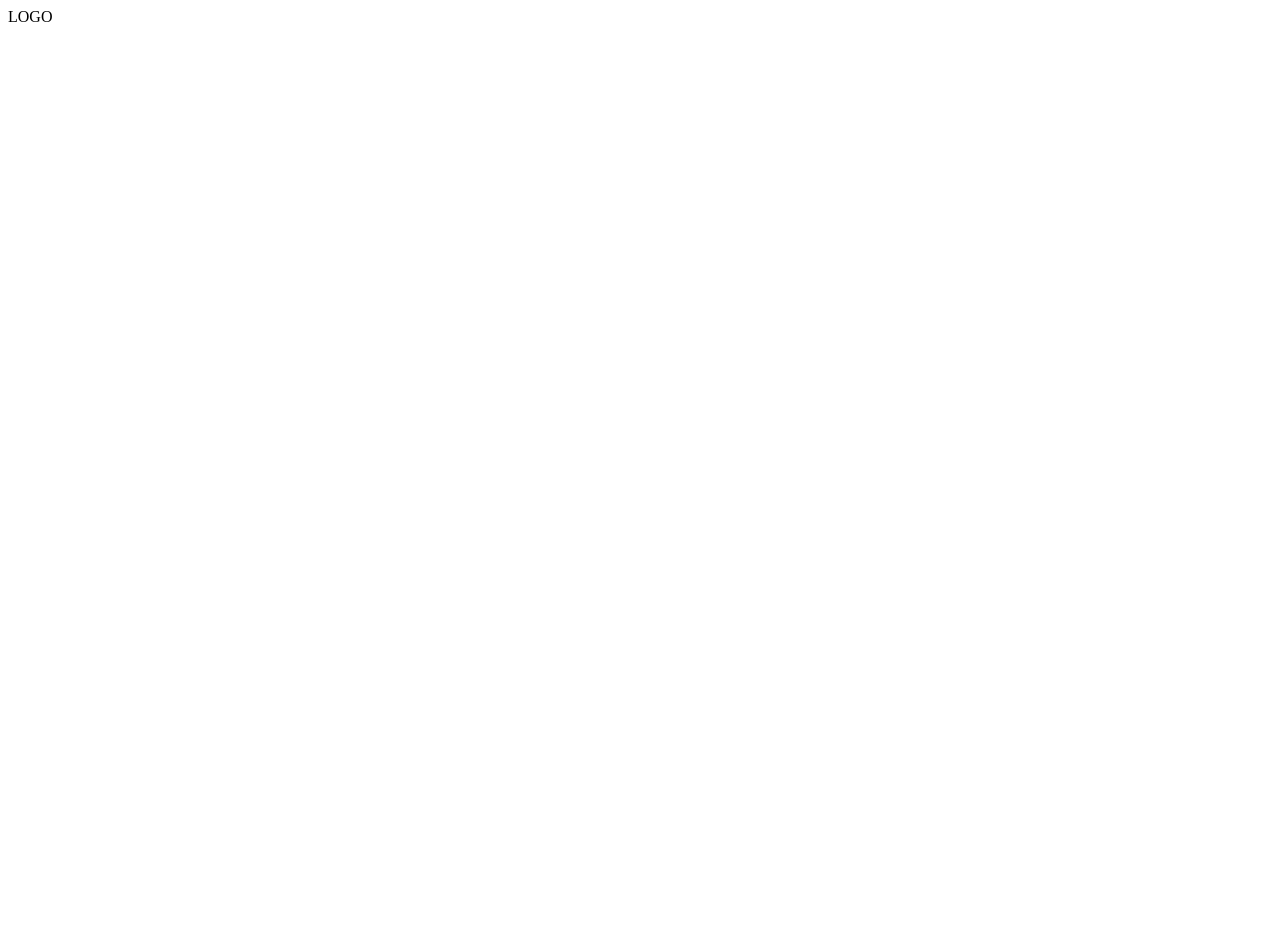
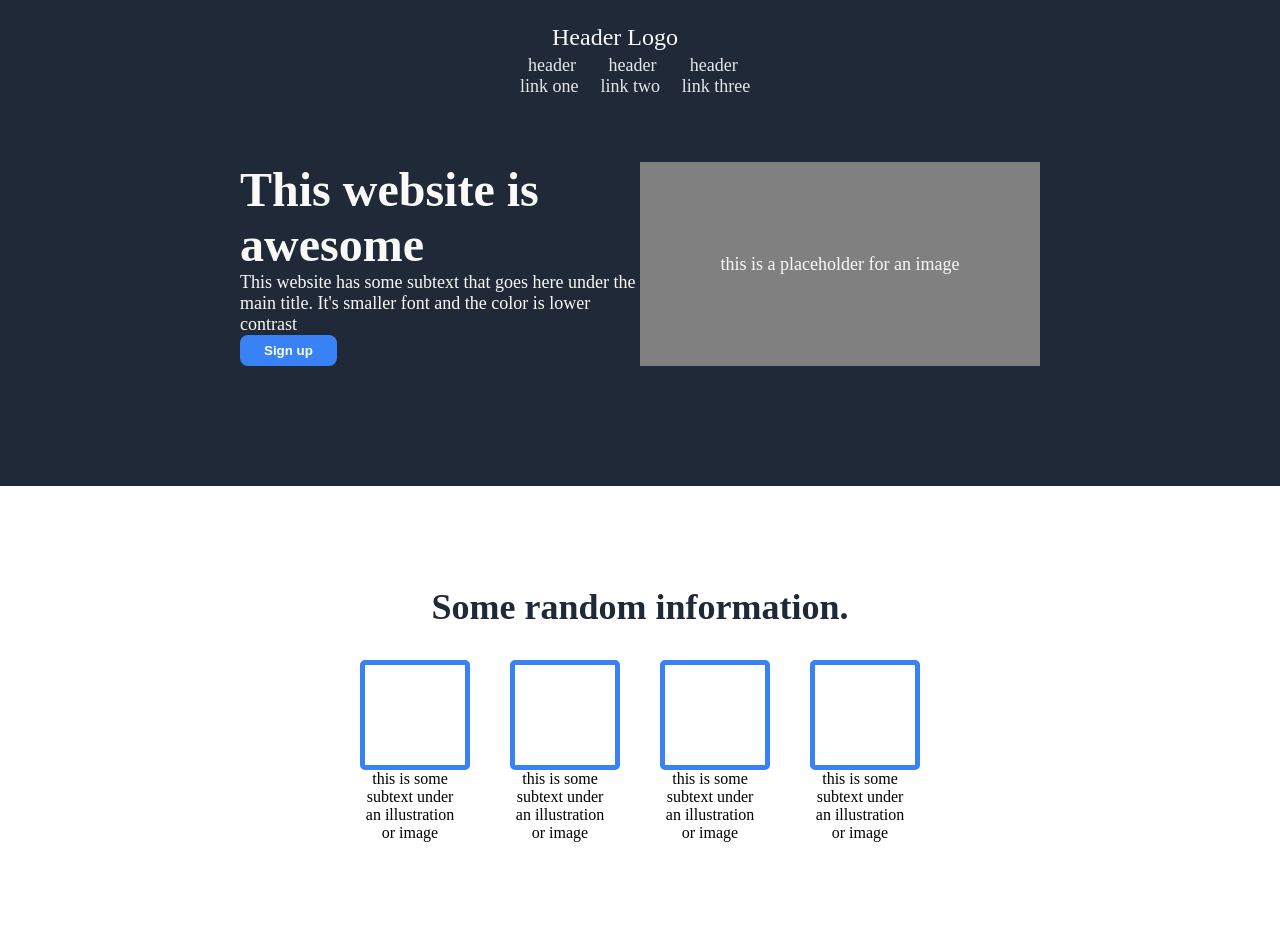
Before and after one commit to oscarolava/landingpage-odin, a plain HTML site: page index.html in a window 1280 px wide. Before the commit the page ends 800 px from the top, so only its background shows below. Drawn offline with Linux system fonts and the light colour scheme.

Commit message:
Finalice la sección de información random

```diff
--- a/index.html
+++ b/index.html
@@ -10,12 +10,51 @@
 </head>
 
 <body>
-    <header>
-        <div class="logo">LOGO</div>
+    <!--Header-->
+    <div class="header">
+        <div class="logo">Header Logo</div>
         <div class="right-links">
+            <ul>
+                <li><a href='#'>header link one</a></li>
+                <li><a href='#'>header link two</a></li>
+                <li><a href='#'>header link three</a></li>
+            </ul>
+        </div>
+    </div>
+    <!--Welcome Message-->
+    <div class="first-content">
+        <div class="container-first-content">
+            <div class="title-first-content">This website is awesome</div>
+            <div class="text-first-content">This website has some subtext that goes here under the main title. It's smaller font and the color is lower contrast</div>
+            <button class="first-sign-up">Sign up</button>
+        </div>
+        <div class="placeholder">
+            <div class="placeholder-text">this is a placeholder for an image</div>
+        </div>
+    </div>
+    <!--Random information Section-->
+    <div class="rand-inf-container">
+        <div class="rand-title">Some random information.</div>
+        <div class="rand-content">
+            <div class="rand-info">
+                <div class="rand-cuadro"></div>
+                <div class="rand-text">this is some subtext under an illustration or image</div>
+            </div>
+            <div class="rand-info">
+                <div class="rand-cuadro"></div>
+                <div class="rand-text">this is some subtext under an illustration or image</div>
+            </div>
+            <div class="rand-info">
+                <div class="rand-cuadro"></div>
+                <div class="rand-text">this is some subtext under an illustration or image</div>
+            </div>
+            <div class="rand-info">
+                <div class="rand-cuadro"></div>
+                <div class="rand-text">this is some subtext under an illustration or image</div>
+            </div>
+        </div>
 
-        </div>
-    </header>
+    </div>
 </body>
 
 </html>
--- a/style.css
+++ b/style.css
@@ -0,0 +1,130 @@
+*{
+    font: 'Roboto',sans-serif;
+}
+
+body{
+    background-color: #1f2937;
+    margin: 0;
+}
+/*Empezamos por el header*/
+
+.header {
+    background-color: #1f2937;
+    display: flex;
+    justify-content: space-between;
+    flex:1;
+    margin:20px 520px;
+    padding: 0;
+    margin-bottom: 65px;
+    flex-wrap: wrap;
+}
+
+.logo{
+    color: #f9faf8;
+    font-size: 24px;
+    padding: 4px 32px;
+}
+
+ul {
+    /* this removes the dots on the list items*/
+    list-style-type: none;
+    display: flex;
+    margin: 0;
+    padding: 0;
+    gap: 8px;
+  }
+
+a {
+    font-size: 18px;
+    color: #e5e7eb;
+    padding: 8px;
+    /* this removes the line under the links */
+    text-decoration: none;
+  }
+
+  /*Seguimos con el primer contenido */
+
+.container-first-content{
+    width: 400px;
+    margin-bottom: 120px;
+}
+
+.first-content{
+    display: flex;
+    justify-content: center;
+    background-color: #1f2937;
+}
+
+.title-first-content{
+    text-align: left;
+    color:#f9faf8;
+    font-size: 48px;
+    font-weight: 900;
+}
+
+.text-first-content{
+    color:#f9faf8;
+    font-size: 18px;
+    text-align: left;
+}
+
+.placeholder{
+    display: flex;
+    width: 400px;
+    justify-content: center;
+    align-items: center;
+    background-color: gray;
+    height:204px;
+}
+
+.placeholder-text{
+    color:#f9faf8;
+    font-size: 18px;
+}
+
+.first-sign-up{
+    border: none;
+    border-radius: 8px;
+    background: #3882f6;
+    color: white;
+    padding: 8px 24px;
+    font-weight: 800;
+}
+
+/* random information*/
+
+.rand-inf-container{
+    padding: 100px 0px;
+    background-color: white;
+    margin: 0;
+    width: 100%;
+    text-align: center;
+}
+
+.rand-title{
+    color: #1f2937;
+    font-size: 36px;
+    font-weight: 800;
+    margin-bottom: 32px;
+}
+
+.rand-content{
+    display: flex;
+    justify-content: center;
+    gap: 40px;
+}
+
+.rand-cuadro{
+    background-color: white;
+    width: 100px;
+    height: 100px;
+    border: 5px solid;
+    border-radius: 5px;
+    border-color: #3882f6;
+}
+
+.rand-text{
+    color: black;
+    text-align: center;
+    width: 100px;
+}
```
